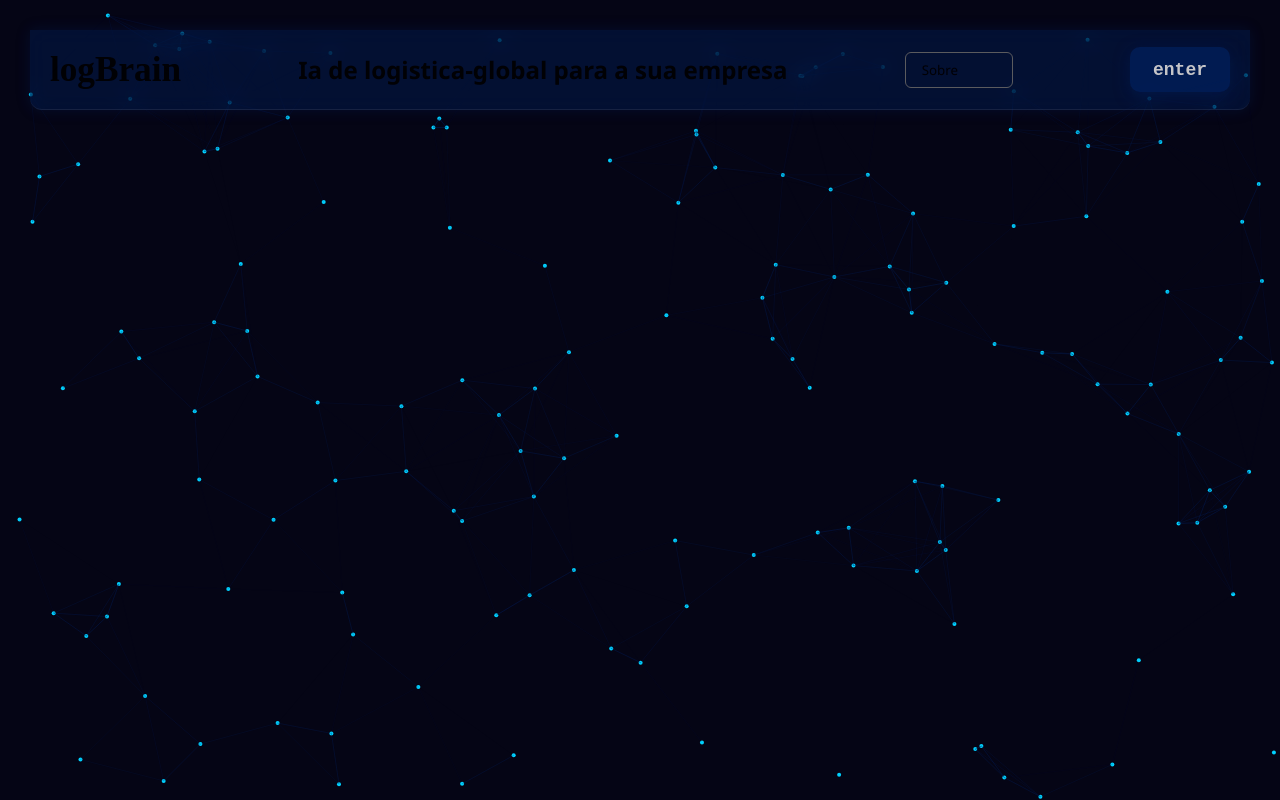
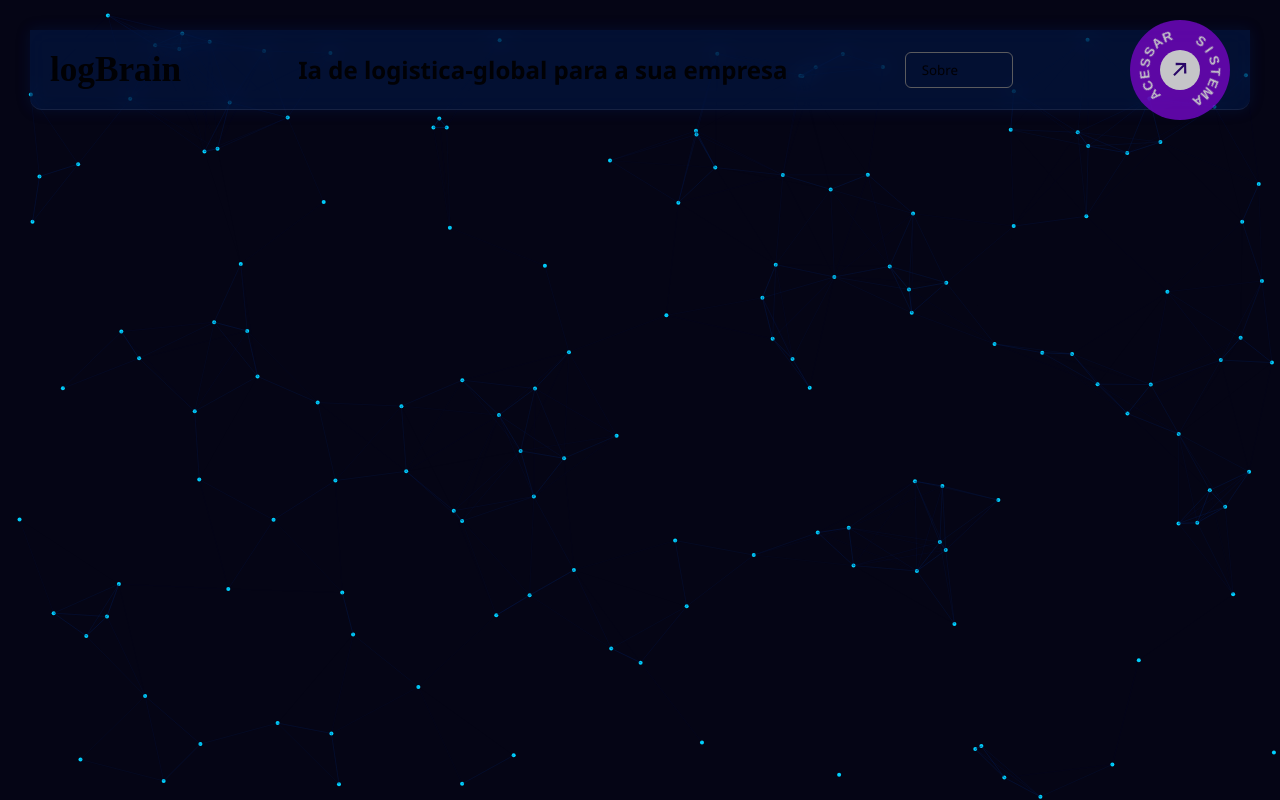
Before and after one commit to Ailtonmds/LogBrain, a plain HTML site: page index.html in a window 1280 px wide. Drawn offline with Linux system fonts and the light colour scheme.

Commit message:
commit button

```diff
--- a/assets/css/style.css
+++ b/assets/css/style.css
@@ -47,31 +47,80 @@ header h1 {
   color: black;
 }
 
-#enter {
-  font-size: 18px;
-  font-family: 'Courier New', Courier, monospace;
-  font-weight: bold;
-  color: #ffffff;
-  border-radius: 10px;
-  height: 45px;
+/* From Uiverse.io by Creatlydev */
+.button {
+  cursor: pointer;
+  border: none;
+  background: #7808d0;
+  color: #fff;
   width: 100px;
-  background-color: #002365;
-  border: none;
-  box-shadow: 0 4px 15px rgba(0, 35, 101, 0.6);
-  cursor: pointer;
-  transition: all 0.3 ease;
+  height: 100px;
+  border-radius: 50%;
+  overflow: hidden;
+  position: relative;
+  display: grid;
+  place-content: center;
+  transition:
+    background 300ms,
+    transform 200ms;
+  font-weight: 600;
 }
 
-#enter :hover {
-    opacity: 71%;
-    background-color: #001845;
-    box-shadow: 0 6px 20px rgba(0, 210, 255, 0.4);
-    transform: translateY(-2px);
+.button__text {
+  position: absolute;
+  inset: 0;
+  animation: text-rotation 8s linear infinite;
+
+  > span {
+    position:fixed;
+    transform: rotate(calc(19deg * var(--index)));
+    inset: 7px;
+  }
 }
 
-#enter a {
-  text-decoration: none;
+.button__circle {
+  position: relative;
+  width: 40px;
+  height: 40px;
+  overflow: hidden;
+  background: #fff;
+  color: #360982;
+  border-radius: 50%;
+  display: flex;
+  align-items: center;
+  justify-content: center;
 }
+
+.button__icon--copy {
+  position: absolute;
+  transform: translate(-150%, 150%);
+}
+
+.button:hover {
+  background: #000;
+  transform: scale(1.05);
+}
+
+.button:hover .button__icon {
+  color: #000;
+}
+
+.button:hover .button__icon:first-child {
+  transition: transform 0.3s ease-in-out;
+  transform: translate(150%, -150%);
+}
+
+.button:hover .button__icon--copy {
+  transition: transform 0.3s ease-in-out 0.1s;
+  transform: translate(0);
+}
+
+@keyframes text-rotation {
+  to {
+    rotate: 360deg;
+  }
+}
+
 
 ul {
   list-style-type: none;
--- a/index.html
+++ b/index.html
@@ -25,12 +25,46 @@
       <option value="tecnologias">Tecnologias</option>
       <option value="historia">História</option>
     </select>
-
     <nav>
       <ul>
         <li>
           <a href="login.html">
-          <button id="enter">enter</button>
+            <!-- From Uiverse.io by Creatlydev -->
+            <button class="button">
+              <p class="button__text">
+                <span style="--index: 0;">A</span>
+                <span style="--index: 1;">C</span>
+                <span style="--index: 2;">E</span>
+                <span style="--index: 3;">S</span>
+                <span style="--index: 4;">S</span>
+                <span style="--index: 5;">A</span>
+                <span style="--index: 6;">R</span>
+                <span style="--index: 7;"> </span>
+                <span style="--index: 8;"> </span>
+                <span style="--index: 9;">S</span>
+                <span style="--index: 10;">I</span>
+                <span style="--index: 11;">S</span>
+                <span style="--index: 12;">T</span>
+                <span style="--index: 13;">E</span>
+                <span style="--index: 14;">M</span>
+                <span style="--index: 15;">A</span>
+              </p>
+
+              <div class="button__circle">
+                <svg viewBox="0 0 14 15" fill="none" xmlns="http://www.w3.org/2000/svg" class="button__icon" width="14">
+                  <path
+                    d="M13.376 11.552l-.264-10.44-10.44-.24.024 2.28 6.96-.048L.2 12.56l1.488 1.488 9.432-9.432-.048 6.912 2.304.024z"
+                    fill="currentColor"></path>
+                </svg>
+
+                <svg viewBox="0 0 14 15" fill="none" width="14" xmlns="http://www.w3.org/2000/svg"
+                  class="button__icon button__icon--copy">
+                  <path
+                    d="M13.376 11.552l-.264-10.44-10.44-.24.024 2.28 6.96-.048L.2 12.56l1.488 1.488 9.432-9.432-.048 6.912 2.304.024z"
+                    fill="currentColor"></path>
+                </svg>
+              </div>
+            </button>
           </a>
         </li>
       </ul>
@@ -38,4 +72,5 @@
   </header>
   <script src="assets/js/script.js"></script>
 </body>
+
 </html>
```
Lines whose indentation alone changed are shown as unchanged.
